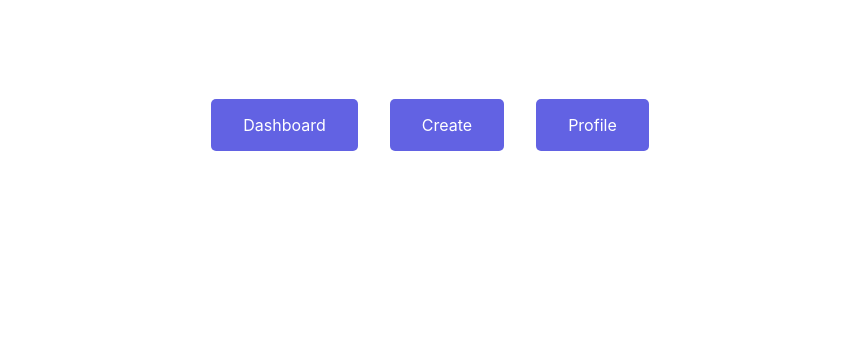
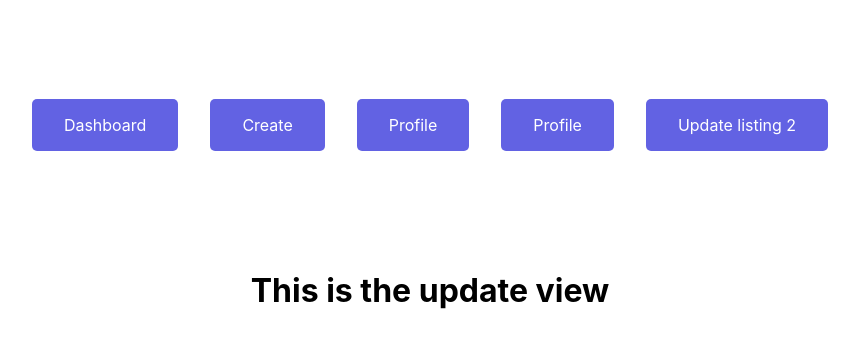
Before and after one commit to julezfitz/GetS-itDone, a React (Create React App) app in the folder client/: page /update/1 in a window 1280 px wide. Shown: the top 348 px of the page, without its empty margins (210-1069 px from the left). Built offline with nearby package versions, Linux system fonts and the light colour scheme.

Commit message:
Add temp update comp

```diff
--- a/client/src/App.js
+++ b/client/src/App.js
@@ -4,6 +4,7 @@ import { Routes, Route, Link } from "react-router-dom";
 import Create from "./pages/Create";
 import Dashboard from "./pages/Dashboard";
 import Profile from "./pages/Profile";
+import Update from "./pages/Update";
 
 function App() {
 	return (
@@ -12,6 +13,8 @@ function App() {
 				<Link to={"/"}> Dashboard </Link>
 				<Link to={"/create"}> Create </Link>
 				<Link to={"/profile"}> Profile </Link>
+				<Link to={"/profile"}> Profile </Link>
+				<Link to={`/update/${2}`}>Update listing 2 </Link>
 			</div>
 
 			<main>
@@ -19,6 +22,7 @@ function App() {
 					<Route path='/' element={<Dashboard />} />
 					<Route path='/create' element={<Create />} />
 					<Route path='/profile' element={<Profile />} />
+					<Route path='/update/:id' element={<Update />} />
 				</Routes>
 			</main>
 		</div>
--- /dev/null
+++ b/client/src/pages/Update.js
@@ -0,0 +1,11 @@
+import React from "react";
+
+function Update() {
+	return (
+		<div>
+			<h1>This is the update view</h1>
+		</div>
+	);
+}
+
+export default Update;
```
